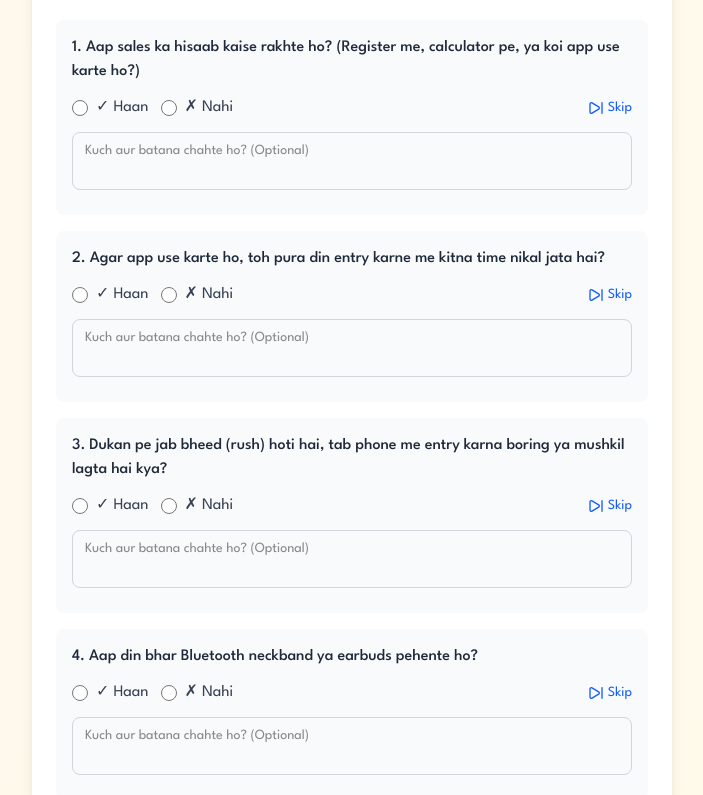
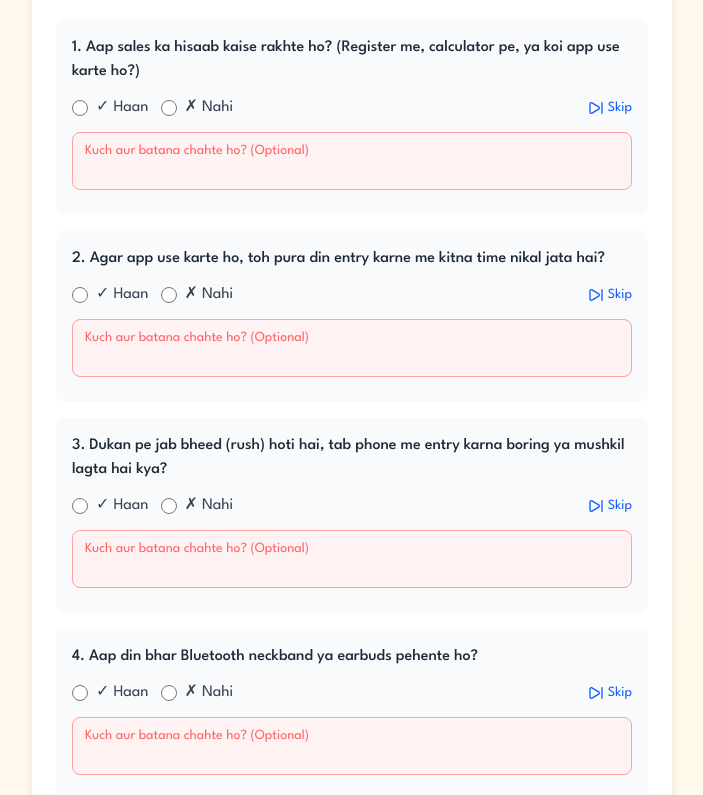
Before and after one commit to MalyajNailwal/Wick, a Next.js app: page /mavas-survey in a window 1280 px wide. Shown: the part 785-1580 px from the top of the page, without its empty margins (288-991 px from the left). Built offline with nearby package versions, Linux system fonts and the light colour scheme.

Commit message:
Make comment boxes red for better visibility

```diff
--- a/src/app/mavas-survey/page.tsx
+++ b/src/app/mavas-survey/page.tsx
@@ -200,7 +200,7 @@ export default function MavasSurveyPage() {
             onChange={(e) => setFormData(prev => ({ ...prev, [commentField]: e.target.value }))}
             placeholder="Kuch aur batana chahte ho? (Optional)"
             rows={2}
-            className="w-full px-3 py-2 text-sm border border-gray-300 rounded-lg focus:ring-2 focus:ring-orange-500 focus:border-transparent resize-none"
+            className="w-full px-3 py-2 text-sm border border-red-300 rounded-lg focus:ring-2 focus:ring-red-500 focus:border-transparent resize-none bg-red-50 text-red-900 placeholder-red-400"
           />
         </div>
       </div>
@@ -438,7 +438,7 @@ export default function MavasSurveyPage() {
                 onChange={(e) => setFormData(prev => ({ ...prev, comments: e.target.value }))}
                 placeholder="Apni baat yahan likhein..."
                 rows={4}
-                className="w-full px-4 py-3 border border-gray-300 rounded-lg focus:ring-2 focus:ring-orange-500 focus:border-transparent resize-none"
+                className="w-full px-4 py-3 border border-red-300 rounded-lg focus:ring-2 focus:ring-red-500 focus:border-transparent resize-none bg-red-50 text-red-900 placeholder-red-400"
               />
             </div>
           </div>
```
